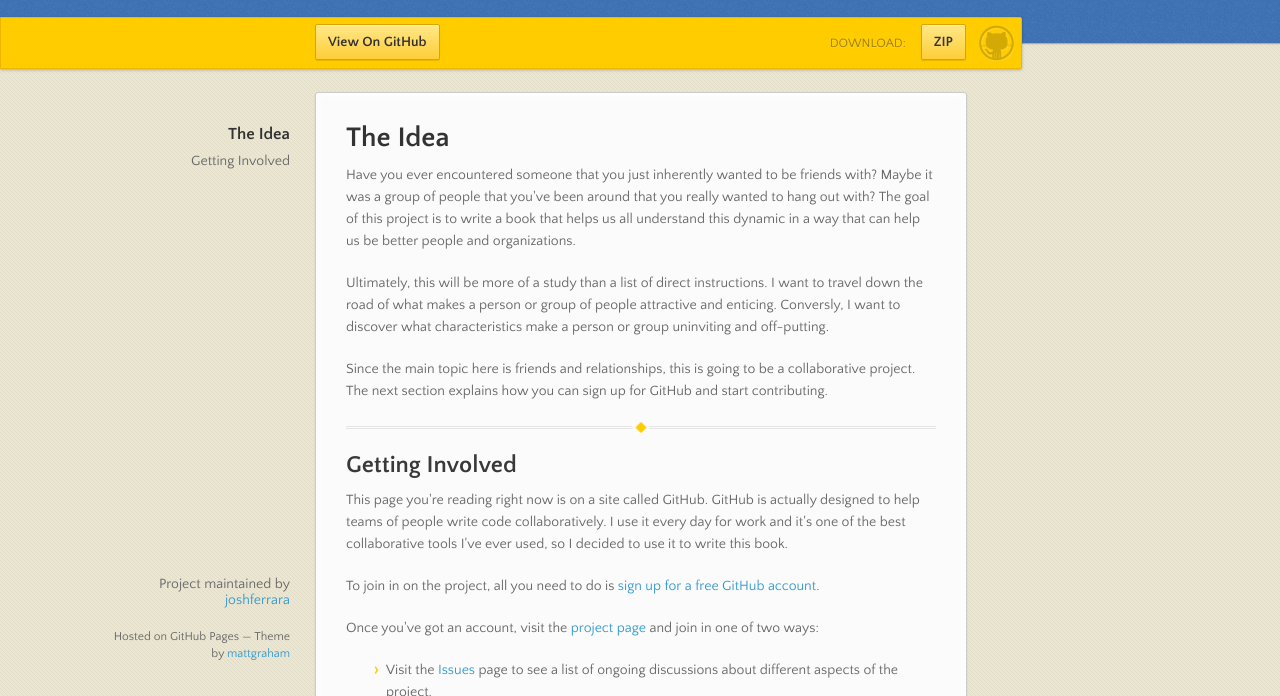
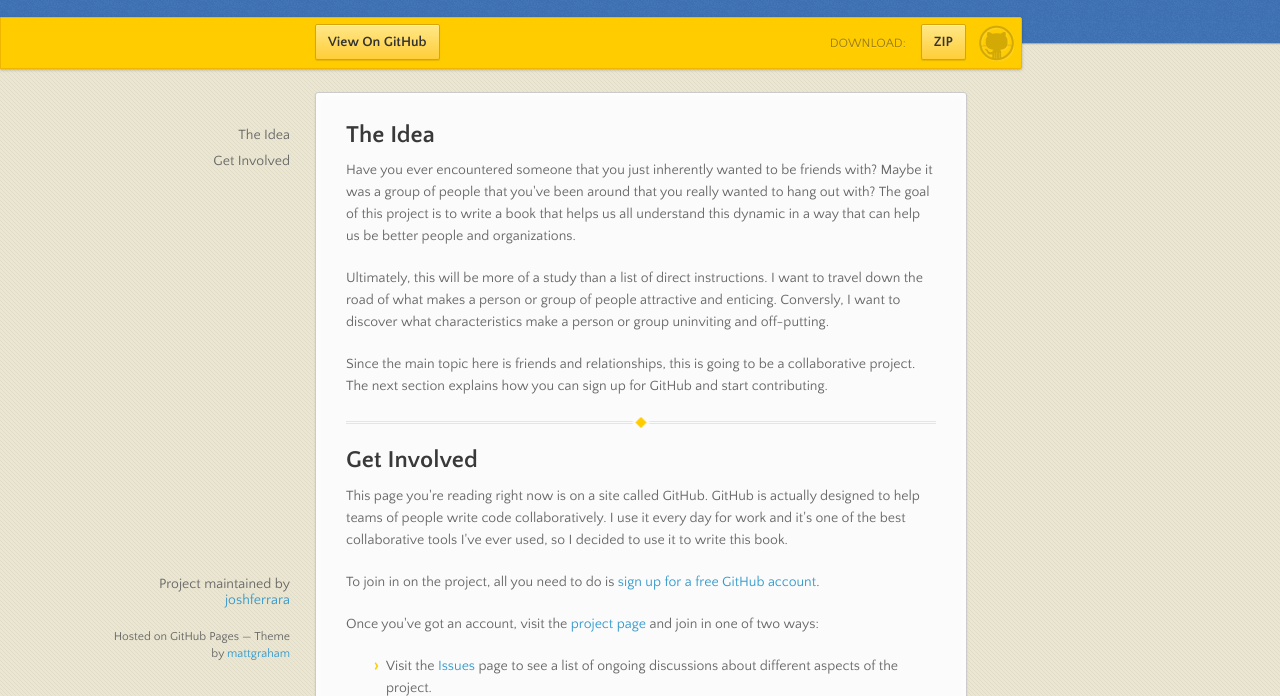
Before and after one commit to joshferrara/clique, a plain HTML site: page index.html in a window 1280 px wide. Shown: the part 98-794 px from the top of the page. Drawn offline with nearby package versions, Linux system fonts and the light colour scheme.

Commit message:
Back to H2s

```diff
--- a/index.html
+++ b/index.html
@@ -39,7 +39,7 @@
         <ul></ul>
       </nav>
       <section>
-        <h1>The Idea</h1>
+        <h2>The Idea</h2>
 
 <p>Have you ever encountered someone that you just inherently wanted to be friends with? Maybe it was a group of people that you've been around that you really wanted to hang out with? The goal of this project is to write a book that helps us all understand this dynamic in a way that can help us be better people and organizations.</p>
 
@@ -47,7 +47,7 @@
 
 <p>Since the main topic here is friends and relationships, this is going to be a collaborative project. The next section explains how you can sign up for GitHub and start contributing.</p>
 
-<hr><h2>Getting Involved</h2>
+<hr><h2>Get Involved</h2>
 
 <p>This page you're reading right now is on a site called GitHub. GitHub is actually designed to help teams of people write code collaboratively. I use it every day for work and it's one of the best collaborative tools I've ever used, so I decided to use it to write this book. </p>
 
```
